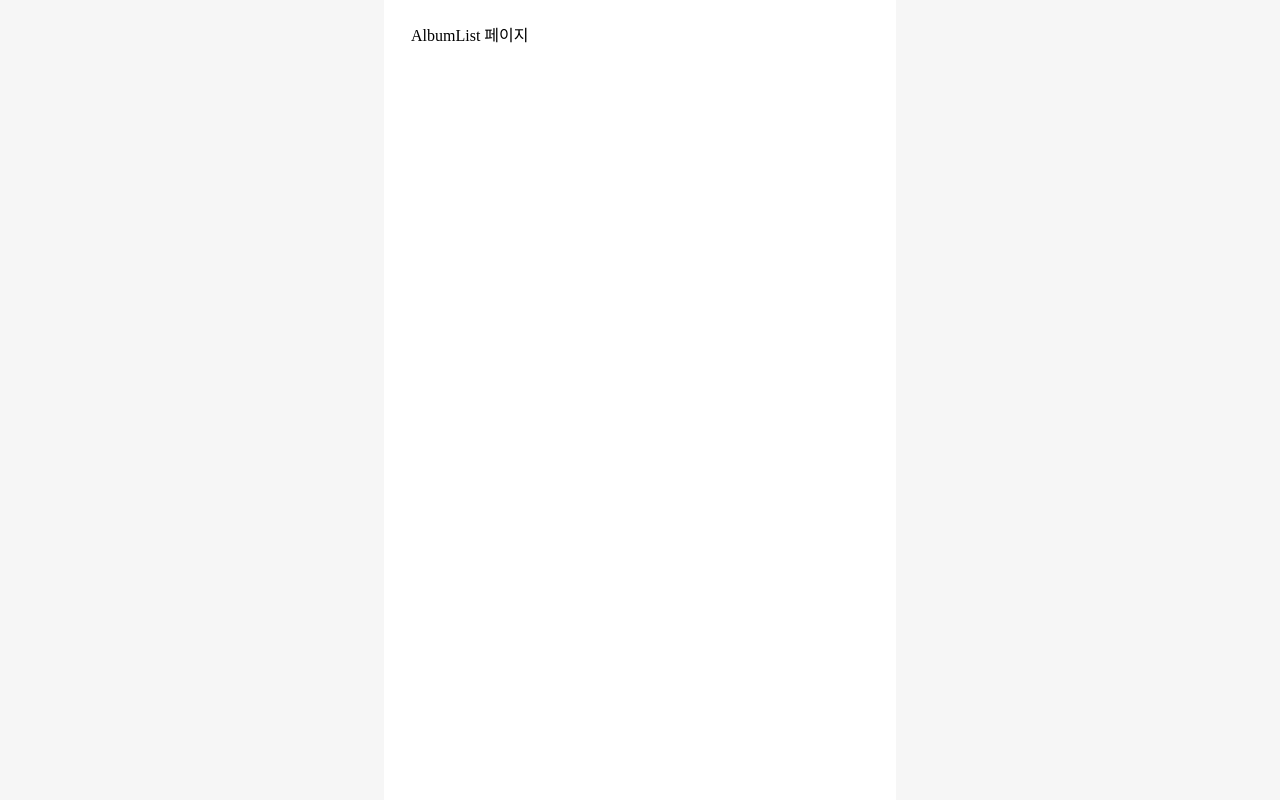
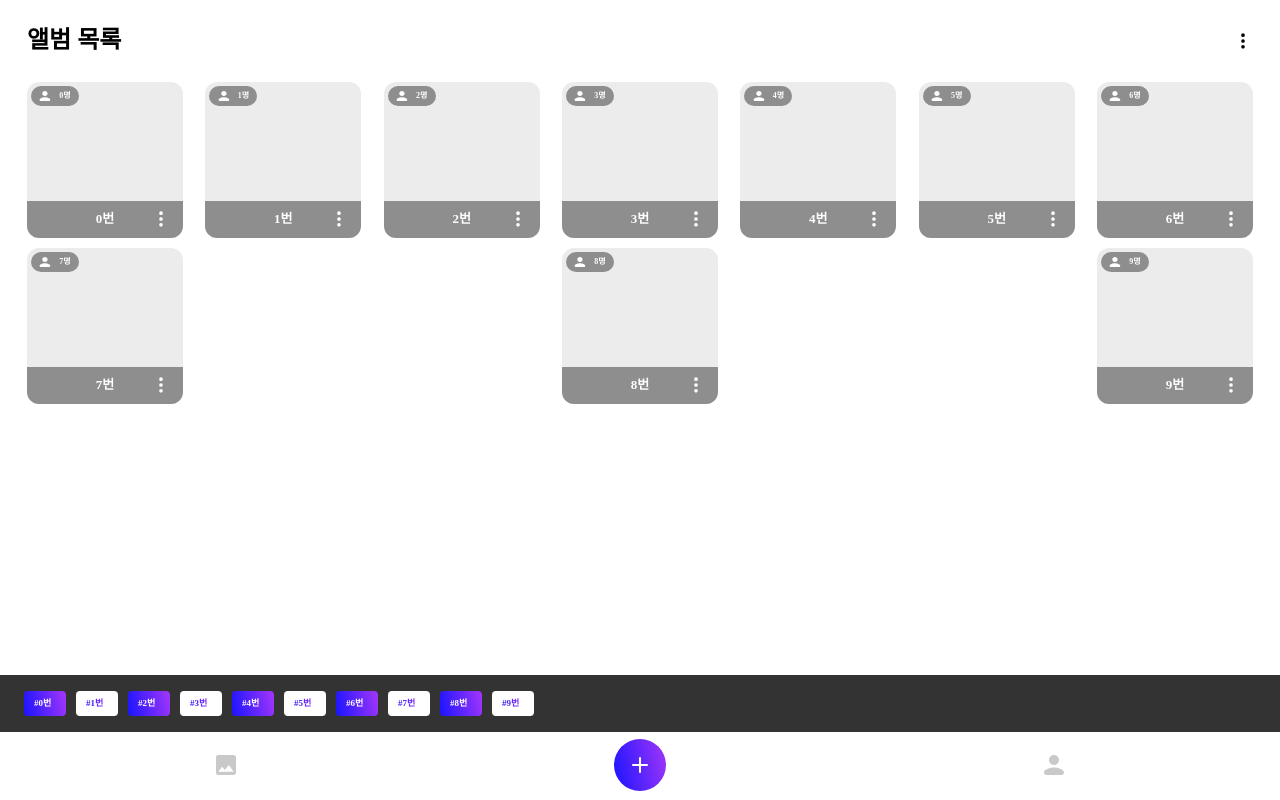
Before and after one commit to 0ne6yte/life-4-cut-frontend, a React (Vite) app: page /album in a window 1280 px wide. Built offline with nearby package versions, Linux system fonts and the light colour scheme.

Commit message:
feat: 앨범 목록 페이지 구현

```diff
--- /dev/null
+++ b/src/domain/_common/components/BottomTab.tsx
@@ -0,0 +1,22 @@
+import { ReactComponent as Picture } from '@/assets/picture.svg';
+import { ReactComponent as User } from '@/assets/user.svg';
+
+import { FloatingButton } from '.';
+
+export function BottomTab() {
+  return (
+    <nav role="tab" className="px-[27px] py-[7px]">
+      <ul className="flex items-center justify-around fill-grey-placeholder">
+        <li>
+          <Picture />
+        </li>
+        <li>
+          <FloatingButton />
+        </li>
+        <li>
+          <User width={20} height={20} />
+        </li>
+      </ul>
+    </nav>
+  );
+}
--- /dev/null
+++ b/src/domain/_common/components/Filter.tsx
@@ -0,0 +1,13 @@
+import { Tag } from './Tag';
+
+export function Filter() {
+  return (
+    <div className="w-full flex-1">
+      <div className="flex items-center px-6 py-4 gap-x-[10px] overflow-x-scroll bg-black-80">
+        {Array.from({ length: 10 }).map((_, i) => (
+          <Tag key={i} text={`${i}번`} variant={i % 2 ? 'default' : 'gradient'} />
+        ))}
+      </div>
+    </div>
+  );
+}
--- a/src/domain/_common/components/Tag.tsx
+++ b/src/domain/_common/components/Tag.tsx
@@ -5,14 +5,19 @@ interface TagProps {
 }
 
 const tagStyle = {
-  default: 'rounded-[6px] bg-gradient-to-r bg-highlight-gradient bg-clip-text text-transparent',
-  gradient: 'rounded-[6px] bg-highlight-gradient text-white',
+  default: 'bg-gradient-to-r bg-highlight-gradient bg-clip-text text-transparent',
+  gradient: 'text-white',
 };
 
-export function Tag({ onClick, text, variant = 'default' }: TagProps) {
+export function Tag({ onClick, text, variant = 'gradient' }: TagProps) {
   return (
-    <div onClick={onClick} className={`p-[8px] flex items-center ${tagStyle[variant]} gap-[4px]`}>
-      <span className="text-[9px] font-bold select-none">#{text}</span>
+    <div
+      onClick={onClick}
+      className={`px-[10px] py-[6px] min-w-[42px] rounded-[4px] ${
+        variant === 'gradient' ? 'bg-highlight-gradient' : 'bg-white'
+      }`}
+    >
+      <p className={`text-[9px] font-bold select-none ${tagStyle[variant]}`}>#{text}</p>
     </div>
   );
 }
--- a/src/domain/_common/components/index.ts
+++ b/src/domain/_common/components/index.ts
@@ -8,3 +8,5 @@ export * from './Stepper';
 export * from './IconButton';
 export * from './Dropdown';
 export * from './Tab';
+export * from './Filter';
+export * from './BottomTab';
--- a/src/domain/_common/layouts/DefaultMobileLayout/index.tsx
+++ b/src/domain/_common/layouts/DefaultMobileLayout/index.tsx
@@ -2,11 +2,7 @@ import { Outlet } from 'react-router-dom';
 
 export default function DefaultMobileLayout() {
   return (
-    <main
-      className={
-        'm-auto grid min-h-screen w-full max-w-full grid-rows-header-footer bg-white text-grey-300 sm:max-w-lg px-[27px] py-6'
-      }
-    >
+    <main className={'h-screen bg-white'}>
       <Outlet />
     </main>
   );
--- a/src/domain/album/AlbumList/index.tsx
+++ b/src/domain/album/AlbumList/index.tsx
@@ -1,3 +1,31 @@
+import { ReactComponent as VerticalEllipsis } from '@/assets/vertical-ellipsis.svg';
+import { BottomTab, Dropdown, Filter } from '@/domain/_common/components';
+import AlbumThumbnail from '@/domain/_common/components/AlbumThumbnail';
+
 export default function AlbumList() {
-  return <h1>AlbumList 페이지</h1>;
+  return (
+    <>
+      <div className="flex px-[27px] pt-6 pb-3 items-center justify-between">
+        <h1 className={`font-bold text-headline1`}>앨범 목록</h1>
+        <Dropdown>
+          <Dropdown.Trigger>
+            <VerticalEllipsis className="stroke-black" />
+          </Dropdown.Trigger>
+          <Dropdown.List>
+            <Dropdown.Item>수정</Dropdown.Item>
+            <Dropdown.Item className="text-red-500">삭제</Dropdown.Item>
+          </Dropdown.List>
+        </Dropdown>
+      </div>
+      <div className="overflow-y-scroll h-[calc(100%-70px-125px)] pt-3 pb-6">
+        <ul className="flex flex-wrap gap-y-[10px] px-[27px] justify-between">
+          {Array.from({ length: 10 }).map((_, i) => (
+            <AlbumThumbnail key={i} albumName={`${i}번`} memberNum={i} />
+          ))}
+        </ul>
+      </div>
+      <Filter />
+      <BottomTab />
+    </>
+  );
 }
--- a/src/global.css
+++ b/src/global.css
@@ -10,11 +10,9 @@
   }
 
   body {
-    min-height: 100vh;
     width: 100vw;
     min-width: 350px;
     position: relative;
-    height: 100dvh;
-    background: #F6F6F6;
+    background: white;
   }
 }
```
